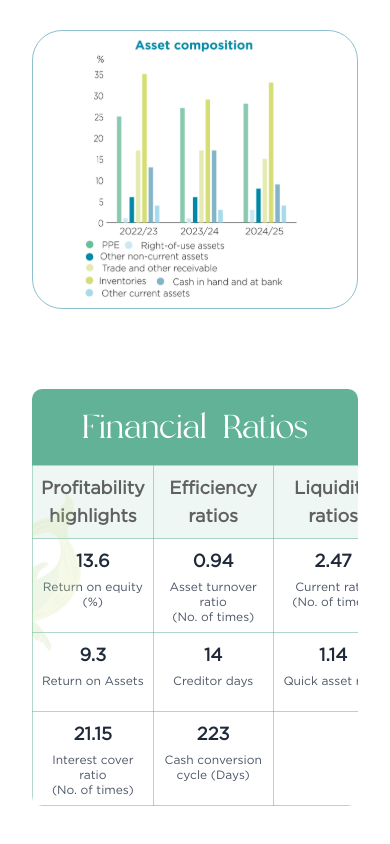
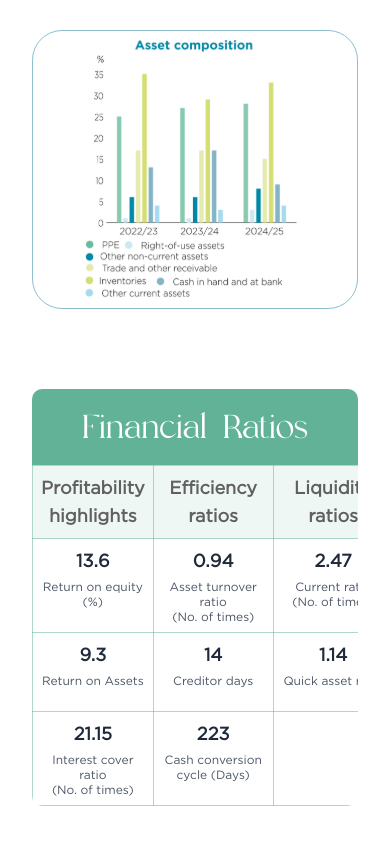
Before and after one commit to lashithniroshan/haycarb, a Next.js app: page /financial in a window 390 px wide. Shown: the part 2786-3630 px from the top of the page. Built offline with nearby package versions, Linux system fonts and the light colour scheme.

Commit message:
financial capital page completed

```diff
--- a/app/(root)/financial/FinancialCapital.tsx
+++ b/app/(root)/financial/FinancialCapital.tsx
@@ -115,7 +115,7 @@ const FinancialCapital = () => {
 
       <div
         aria-hidden="true"
-        className="absolute bottom-20 left-36 w-56 h-56 md:w-72 md:h-72 transform -translate-x-1/2 -translate-y-9/10 bg-no-repeat bg-contain"
+        className="absolute bottom-20 hidden sm:block left-36 w-56 h-56 md:w-72 md:h-72 transform -translate-x-1/2 -translate-y-9/10 bg-no-repeat bg-contain"
         style={{
           backgroundImage: "url(/images/vertical-fliped-light-green-whale.svg)",
         }}
@@ -227,10 +227,10 @@ const FinancialCapital = () => {
                         >
                           {item?.value && (
                             <div className="space-y-1 sm:space-y-2">
-                              <div className="text-lg sm:text-xl lg:text-2xl font-bold text-gray-800">
+                              <div className="text-lg sm:text-sm lg:text-sm font-semibold text-gray-800">
                                 {item.value}
                               </div>
-                              <div className="text-xs sm:text-sm lg:text-sm text-gray-600 leading-tight break-words">
+                              <div className="text-xs sm:text-sm lg:text-sm text-gray-600 font-medium leading-tight break-words">
                                 {formatLabel(item.label)}
                               </div>
                             </div>
```
